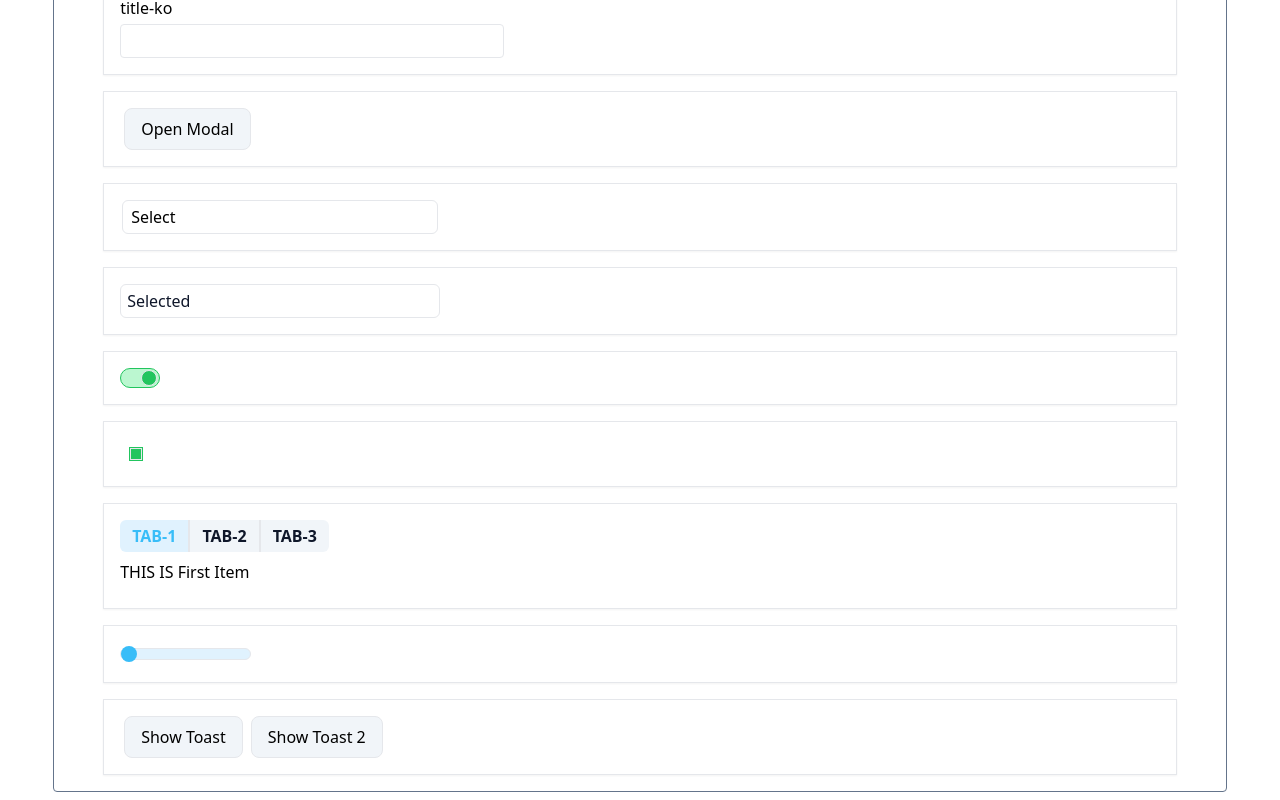
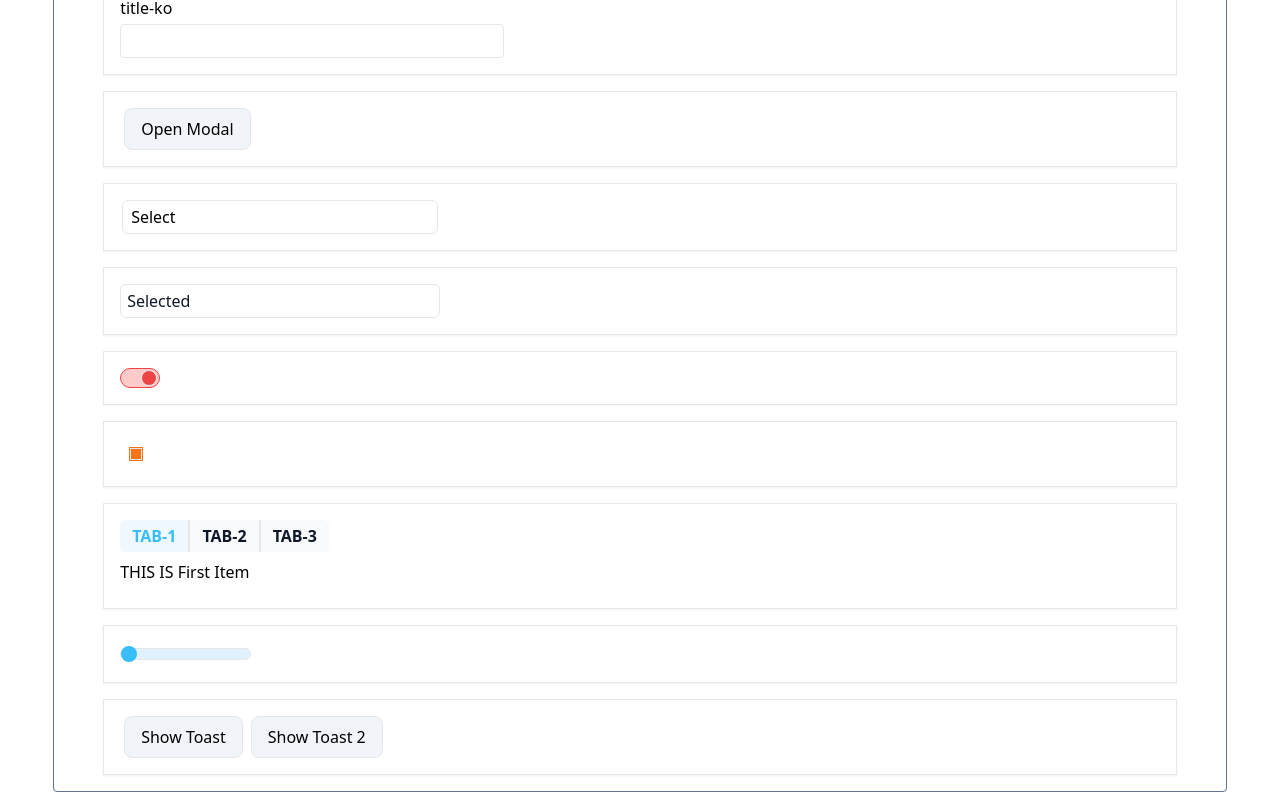
Before and after one commit to FarNys/Type-TestTools, a React (Create React App) app: page /component/button in a window 1280 px wide. Shown: the part 1966-2766 px from the top of the page. Built offline with nearby package versions, Linux system fonts and the light colour scheme.

Commit message:
+add Variant to Tabs And Checkbox And Toggle Component

```diff
--- a/src/Components/Actions/DropdownMulti.tsx
+++ b/src/Components/Actions/DropdownMulti.tsx
@@ -102,7 +102,7 @@ const DropdownMulti = ({
         {localValue?.length > 0 ? (
           localValue?.map((el: OptionType, index: number) => (
             <div
-              className="m-1 flex items-center flex-nowrap flex-shrink-0 bg-slate-300 hover:text-slate-500 rounded pr-1 overflow-hidden"
+              className="my-1 mx-0.5 flex items-center flex-nowrap flex-shrink-0 bg-slate-200 hover:text-slate-500 rounded pr-1 overflow-hidden"
               key={`${el.label}-value-${index}`}
             >
               {" "}
@@ -112,7 +112,7 @@ const DropdownMulti = ({
               >
                 x
               </div>
-              <Typography variant="small" className="text-xs">
+              <Typography variant="small" className="text-xs px-1">
                 {el.label}
               </Typography>
             </div>
@@ -123,7 +123,7 @@ const DropdownMulti = ({
       </div>
       {selectCoordinate && (
         <div
-          className="absolute left-0 w-full flex flex-col shadow-md z-50"
+          className="absolute max-h-44 overflow-y-scroll left-0 w-full flex flex-col shadow-md z-50"
           style={{ top: selectCoordinate.height }}
         >
           {showItems &&
--- a/src/Components/DataDisplay/Alert.tsx
+++ b/src/Components/DataDisplay/Alert.tsx
@@ -7,7 +7,12 @@ interface AlertType {
   icon?: React.ReactNode;
 }
 
-export type VariantsType = "success" | "danger" | "info" | "warning";
+export type VariantsType =
+  | "success"
+  | "danger"
+  | "info"
+  | "warning"
+  | "default";
 
 const Alert = ({ title, variant, className, icon }: AlertType) => {
   return (
@@ -28,6 +33,7 @@ const findVariant = (v: VariantsType): string => {
     danger: "bg-red-400",
     info: "bg-sky-400",
     warning: "bg-orange-400",
+    default: "bg-white",
   };
 
   return variants[v];
--- a/src/Components/DataInput/Checkbox.tsx
+++ b/src/Components/DataInput/Checkbox.tsx
@@ -1,8 +1,10 @@
 import React, { useState } from "react";
+import { VariantsType } from "../DataDisplay/Alert";
 
 interface CheckboxType {
   className?: string;
   isChecked?: boolean;
+  variant?: VariantsType;
   onChange: (e: boolean) => void;
 }
 
@@ -10,6 +12,7 @@ const Checkbox = ({
   className,
   isChecked,
   onChange,
+  variant,
   ...rest
 }: CheckboxType) => {
   const [checkState, setcheckState] = useState<boolean>(
@@ -20,17 +23,37 @@ const Checkbox = ({
     onChange(!checkState);
   };
 
+  const hoverVariant: any = {
+    success: "hover:bg-green-100",
+    danger: "hover:bg-red-100",
+    warning: "hover:bg-orange-100",
+    info: "hover:bg-sky-100",
+    default: "hover:bg-slate-200",
+  };
+  const checkboxVariant: any = {
+    success: "bg-green-500 outline-green-500",
+    danger: "bg-red-500 outline-red-500",
+    warning: "bg-orange-500 outline-orange-500",
+    info: "bg-sky-500 outline-sky-500",
+    default: "bg-slate-600 outline-slate-600",
+  };
+
   return (
     <div
       role="checkbox"
       aria-checked="mixed"
-      className={`flex justify-center items-center w-8 h-8 rounded-full hover:bg-green-100 cursor-pointer duration-150 ${className}`}
+      className={`flex justify-center items-center w-8 h-8 rounded-full ${
+        hoverVariant[variant as keyof VariantsType] || hoverVariant["default"]
+      } cursor-pointer duration-150 ${className}`}
       onClick={checkStateHandler}
+      {...rest}
     >
       <div
         className={`w-3 h-3 border ${
           checkState
-            ? "bg-green-500 outline-1 outline outline-green-500"
+            ? `outline-1 outline ${
+                checkboxVariant[variant as keyof VariantsType]
+              }`
             : "bg-white outline-1 outline-offset-1  outline outline-slate-600 border-slate-600"
         }`}
       ></div>
--- a/src/Components/DataInput/Toggle.tsx
+++ b/src/Components/DataInput/Toggle.tsx
@@ -1,12 +1,20 @@
 import React, { useState } from "react";
+import { VariantsType } from "../DataDisplay/Alert";
 
 interface ToggleType {
   className?: String;
   isChecked?: boolean;
+  variant: VariantsType;
   onChange: (e: boolean) => void;
 }
 
-const Toggle = ({ className, isChecked, onChange, ...rest }: ToggleType) => {
+const Toggle = ({
+  className,
+  isChecked,
+  onChange,
+  variant,
+  ...rest
+}: ToggleType) => {
   const [toggleState, settoggleState] = useState<boolean>(
     isChecked ? isChecked : false
   );
@@ -16,14 +24,30 @@ const Toggle = ({ className, isChecked, onChange, ...rest }: ToggleType) => {
     onChange(!toggleState);
   };
 
+  const toggleVariant: any = {
+    success: "bg-green-200 border-green-500",
+    danger: "bg-red-200 border-red-500",
+    warning: "bg-orange-200 border-orange-500",
+    info: "bg-sky-200 border-sky-500",
+    default: "bg-slate-200 border-slate-500",
+  };
+
+  const bulletVariant: any = {
+    success: "bg-green-500",
+    danger: "bg-red-500",
+    warning: " bg-orange-500",
+    info: "bg-sky-500",
+    default: "bg-slate-500",
+  };
+
   return (
     <div
       role="checkbox"
       aria-checked="mixed"
       className={`relative w-10 h-5 border rounded-2xl cursor-pointer ${
         toggleState
-          ? "bg-green-200 border-green-500"
-          : "bg-slate-200 border-slate-500"
+          ? toggleVariant[variant as keyof VariantsType]
+          : toggleVariant["default"]
       }`}
       {...rest}
       onClick={toggleHandler}
@@ -31,7 +55,7 @@ const Toggle = ({ className, isChecked, onChange, ...rest }: ToggleType) => {
       <div
         className={`absolute rounded-full top-1/2 -translate-y-1/2 h-4 w-4 duration-150  border ${
           toggleState
-            ? "bg-green-500 translate-x-5  "
+            ? `${bulletVariant[variant as keyof VariantsType]}  translate-x-5 `
             : "translate-x-0.5 bg-slate-600 "
         }`}
       ></div>
--- a/src/Components/Navigate/Tabs.tsx
+++ b/src/Components/Navigate/Tabs.tsx
@@ -1,19 +1,46 @@
 import React, { useState } from "react";
 import Typography from "../Typo/Typography";
+import { VariantsType } from "../DataDisplay/Alert";
 interface TabsType {
   tabsValue: SingleTab[];
   className?: string;
+  variant: VariantsType;
 }
+
+interface ColorTypes {
+  info: string;
+  danger: string;
+  success: string;
+  warning: string;
+  default: string;
+}
+
 interface SingleTab {
   title: string;
   id: string;
   content: React.ReactNode;
 }
 
-const Tabs = ({ className, tabsValue, ...rest }: TabsType) => {
+const Tabs = ({ className, tabsValue, variant, ...rest }: TabsType) => {
   const [activeTabId, setactiveTabId] = useState<string>(tabsValue[0].id);
   const changeActiveHandler = (item: SingleTab) => {
     setactiveTabId(item.id);
+  };
+
+  const colorsItems: any = {
+    info: "info",
+    danger: "danger",
+    success: "success",
+    warning: "warning",
+    default: "default",
+  };
+
+  const bgItems: any = {
+    info: "bg-sky-50",
+    danger: "bg-red-50",
+    success: "bg-green-50",
+    warning: "bg-orange-50",
+    default: "bg-slate-50",
   };
 
   return (
@@ -22,14 +49,18 @@ const Tabs = ({ className, tabsValue, ...rest }: TabsType) => {
         {tabsValue.map((el: SingleTab, index: number) => (
           <div
             className={`w-fit px-3 py-1 border-r-2 last-of-type:border-r-0 cursor-pointer duration-150 ${
-              el.id === activeTabId ? "bg-sky-100 " : "bg-slate-100"
-            }`}
+              el.id === activeTabId ? bgItems[variant] : "bg-slate-50"
+            } `}
             key={`tab-header-${el.id}-${index}`}
             onClick={() => changeActiveHandler(el)}
           >
             <Typography
               variant="h6"
-              colorVariant={el.id === activeTabId ? "info" : "default"}
+              colorVariant={
+                el.id === activeTabId
+                  ? colorsItems[variant as keyof ColorTypes]
+                  : "default"
+              }
             >
               {el.title}
             </Typography>
--- a/src/Pages/Components/ComponentPage.tsx
+++ b/src/Pages/Components/ComponentPage.tsx
@@ -204,13 +204,21 @@ const ComponentPage = () => {
         <DropdownMulti options={optionList} onSelect={selectMultiHandler} />
       </Card>
       <Card>
-        <Toggle onChange={changeToggleHandler} isChecked={true} />
+        <Toggle
+          onChange={changeToggleHandler}
+          isChecked={true}
+          variant="danger"
+        />
       </Card>
       <Card>
-        <Checkbox onChange={changeCheckboxHandler} isChecked={true} />
+        <Checkbox
+          onChange={changeCheckboxHandler}
+          isChecked={true}
+          variant="warning"
+        />
       </Card>
       <Card>
-        <Tabs tabsValue={tabsItem} />
+        <Tabs tabsValue={tabsItem} variant="info" />
       </Card>
       <Card>
         <RangeSlider
```
